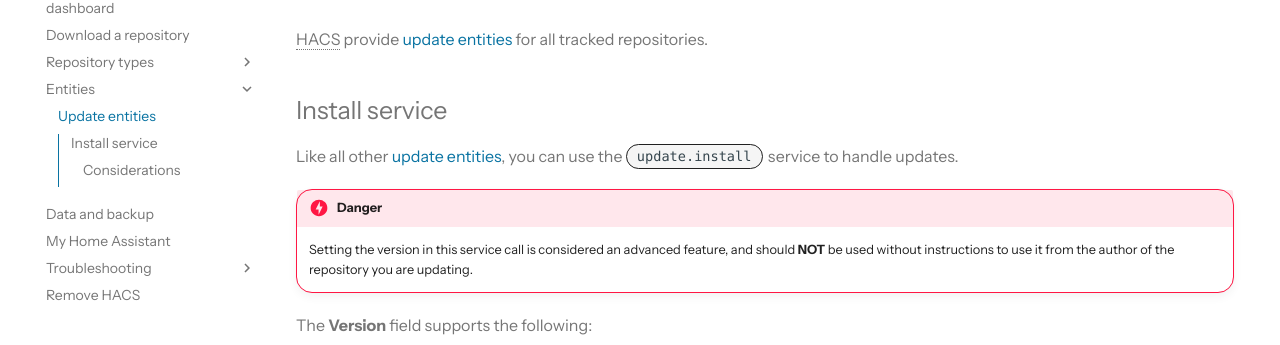
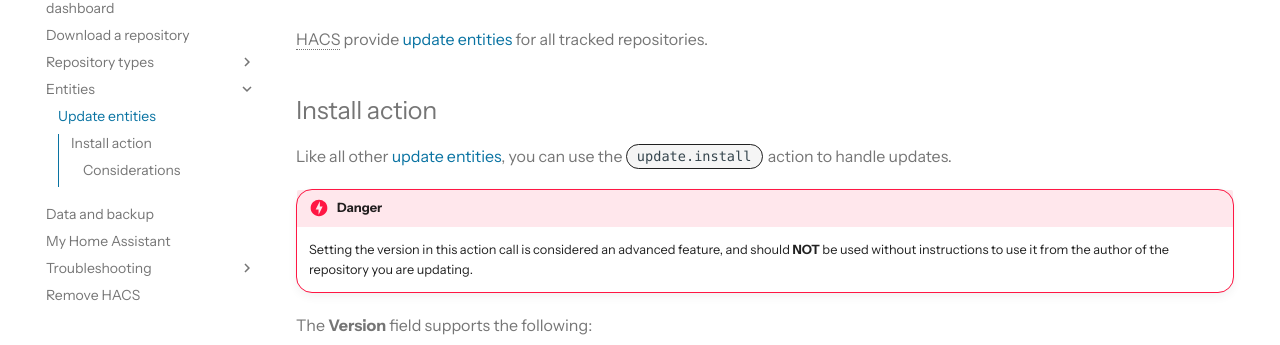
Before and after one commit to hacs/documentation, an MkDocs documentation site: the page built from source/docs/use/entities/update.md, in a window 1280 px wide and 1400 px high. Shown: the part 250-595 px from the top of the window. Built offline with MkDocs 1.6.1 and Material for MkDocs 9.7.7, drawn with Linux system fonts in a browser that asks for light colours; some web fonts are replaced; plug-ins that fetch from the network failed and are left out; comment, search, counter and statistics services are not loaded; some of the changed text lies outside the part shown.

Commit message:
service -> action

```diff
--- a/source/docs/use/entities/update.md
+++ b/source/docs/use/entities/update.md
@@ -4,12 +4,12 @@ description: 'Update entities'
 ---
 HACS provide [update entities](https://www.home-assistant.io/integrations/update/) for all tracked repositories.
 
-## Install service
+## Install action
 
-Like all other [update entities](https://www.home-assistant.io/integrations/update/), you can use the `update.install` service to handle updates.
+Like all other [update entities](https://www.home-assistant.io/integrations/update/), you can use the `update.install` action to handle updates.
 
 !!! danger
-    Setting the version in this service call is considered an advanced feature, and should **NOT** be used without instructions to use it from the author of the repository you are updating.
+    Setting the version in this action call is considered an advanced feature, and should **NOT** be used without instructions to use it from the author of the repository you are updating.
 
 The **Version** field supports the following:
 
@@ -24,6 +24,6 @@ The **Version** field supports the following:
 - In case there is a branch and tag that have identical names, the tag will be used.
 - If the repository does not support versions, or if the specified version is not compliant with HACS (or your Home Assistant version) it will fail with a message similar to this:
     <figure markdown="span">
-        ![Image showing the service failing](/assets/images/update_service_failed.png){ width="720" }
-        <figcaption>Image showing the service failing</figcaption>
+        ![Image showing the action failing](/assets/images/update_action_failed.png){ width="720" }
+        <figcaption>Image showing the action failing</figcaption>
     </figure>
```
Also changed, not shown: source/docs/faq/data_sources.md (+1 -1 lines), source/docs/use/type/template.md (+2 -2 lines), source/assets/images/update_action_failed.png (renamed from source/assets/images/update_service_failed.png).
